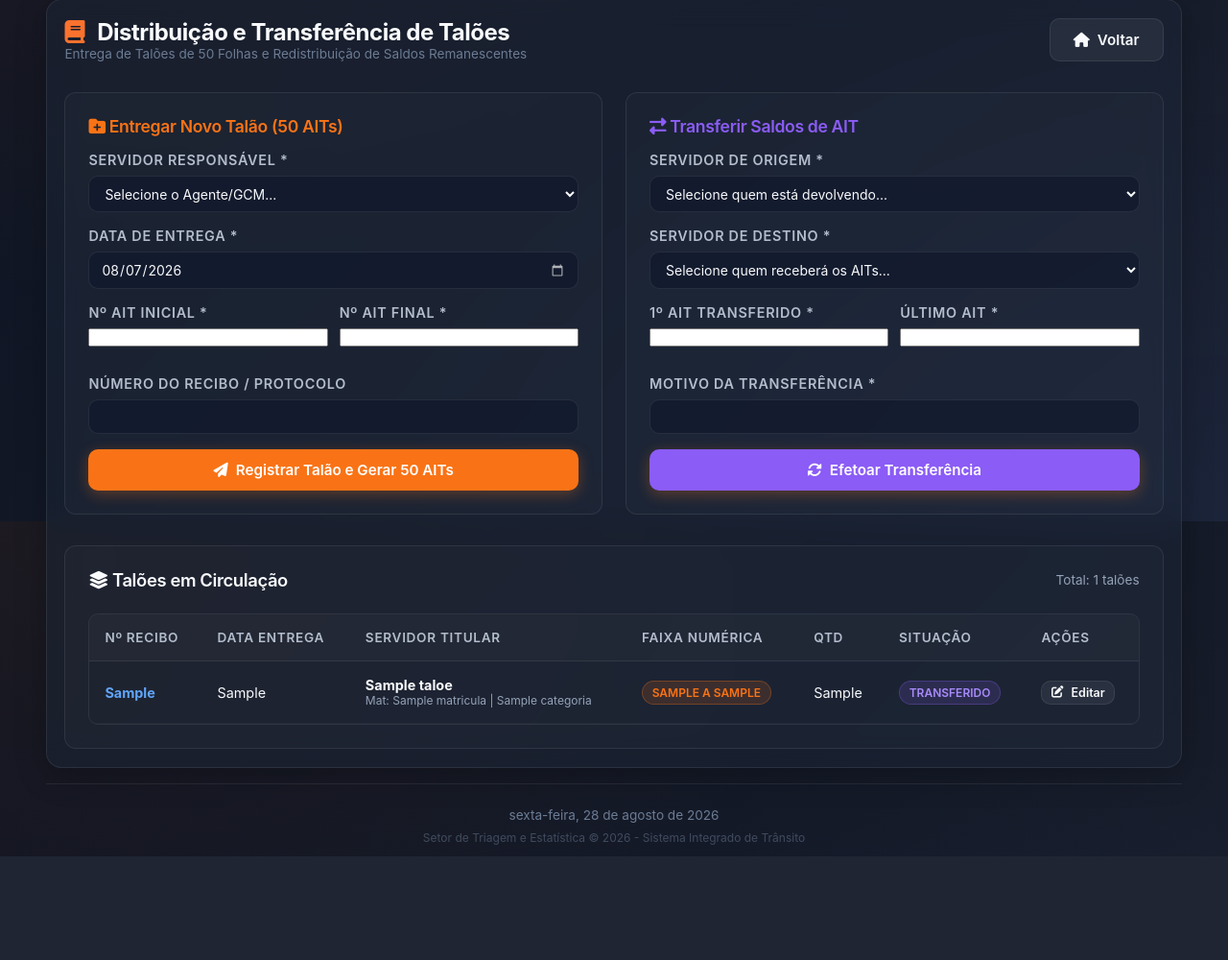
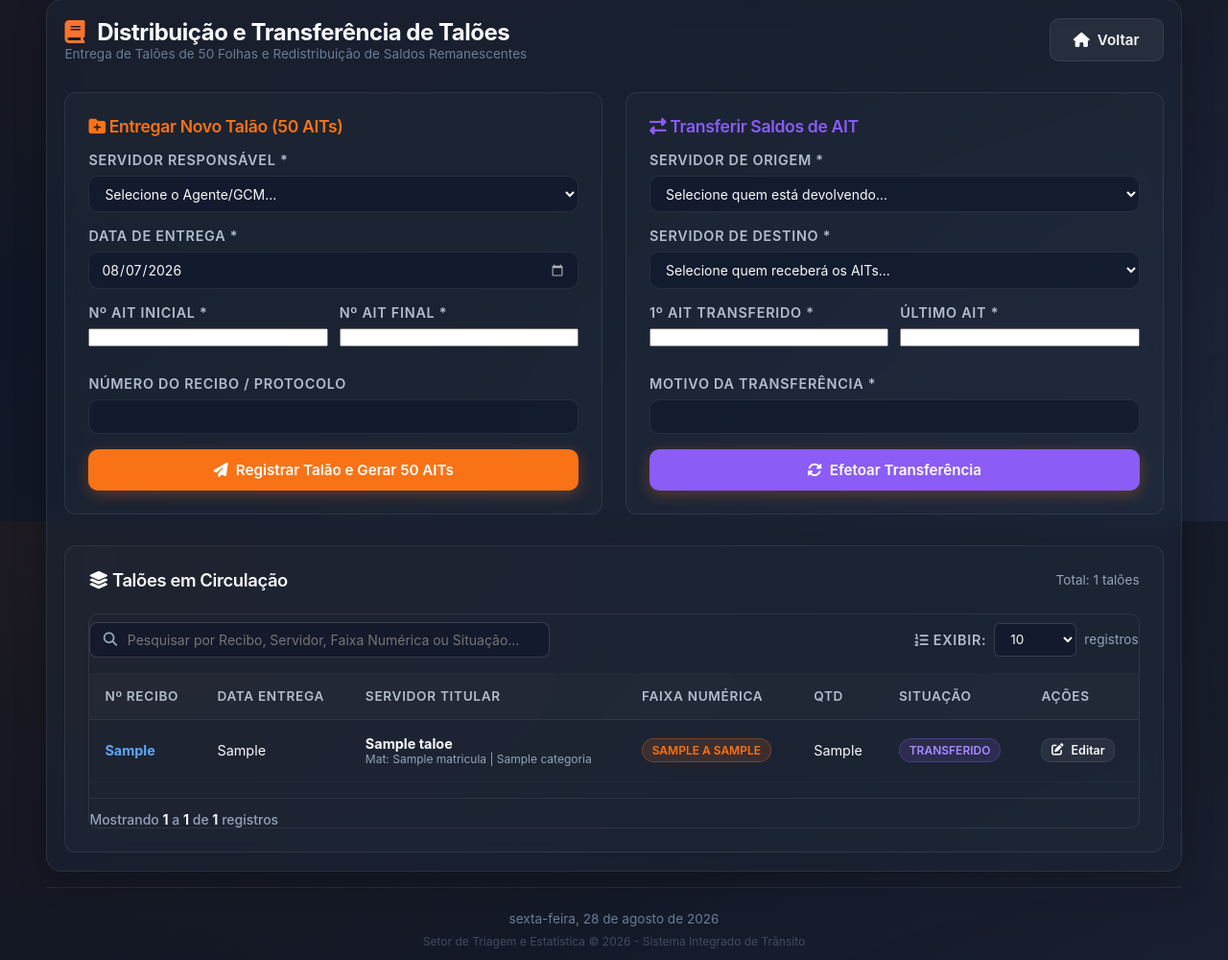
Before and after one commit to wMyster/Triagem-AITs, a Flask app: template templates/taloes.html in a window 1280 px wide. Shown: the part 257-1257 px from the top of the page at 96% size. Before the commit the page ends 1149 px from the top, so only its background shows below. Run offline with Flask 3, Linux system fonts and the light colour scheme; the template is opened without the code that fills it: most values are stand-ins (such as "Sample title", 1, 10 or a date in 2020).

Commit message:
v4.4: Padronizacao completa da amostragem e paginacao de dados (estilo SESMOB V2) com busca rapida instantanea, seletor de registros por pagina e rodape informativo em todos os modulos

```diff
--- a/static/css/style.css
+++ b/static/css/style.css
@@ -770,3 +770,150 @@ select option {
         font-size: 0.875rem;
     }
 }
+
+/* ==========================================
+   DataTable Toolbar & Paginação Padronizada (Estilo SESMOB V2)
+   ========================================== */
+.datatable-wrapper {
+    width: 100%;
+    margin-top: 0.5rem;
+}
+
+.datatable-toolbar {
+    display: flex;
+    justify-content: space-between;
+    align-items: center;
+    gap: 1rem;
+    margin-bottom: 1rem;
+    flex-wrap: wrap;
+}
+
+.datatable-search {
+    position: relative;
+    flex: 1;
+    min-width: 250px;
+    max-width: 480px;
+}
+
+.datatable-search i {
+    position: absolute;
+    left: 0.9rem;
+    top: 50%;
+    transform: translateY(-50%);
+    color: #94a3b8;
+    pointer-events: none;
+    font-size: 0.9rem;
+}
+
+.datatable-search input {
+    width: 100%;
+    padding: 0.55rem 1rem 0.55rem 2.4rem;
+    background: rgba(15, 23, 42, 0.6);
+    border: 1px solid rgba(255, 255, 255, 0.15);
+    border-radius: 0.5rem;
+    color: #f8fafc;
+    font-size: 0.875rem;
+    transition: all 0.2s ease;
+}
+
+.datatable-search input:focus {
+    outline: none;
+    border-color: #3b82f6;
+    box-shadow: 0 0 0 3px rgba(59, 130, 246, 0.15);
+    background: rgba(15, 23, 42, 0.85);
+}
+
+.datatable-perpage {
+    display: flex;
+    align-items: center;
+    gap: 0.5rem;
+    color: #94a3b8;
+    font-size: 0.85rem;
+}
+
+.datatable-perpage select {
+    padding: 0.45rem 0.75rem;
+    background: rgba(15, 23, 42, 0.6);
+    border: 1px solid rgba(255, 255, 255, 0.15);
+    border-radius: 0.375rem;
+    color: #f8fafc;
+    font-size: 0.85rem;
+    cursor: pointer;
+    outline: none;
+}
+
+.datatable-perpage select:focus {
+    border-color: #3b82f6;
+}
+
+.datatable-footer {
+    display: flex;
+    justify-content: space-between;
+    align-items: center;
+    margin-top: 1rem;
+    padding-top: 0.85rem;
+    border-top: 1px solid rgba(255, 255, 255, 0.08);
+    flex-wrap: wrap;
+    gap: 1rem;
+}
+
+.datatable-info {
+    color: #94a3b8;
+    font-size: 0.875rem;
+    font-weight: 500;
+}
+
+.datatable-info strong {
+    color: #f1f5f9;
+}
+
+.datatable-pagination {
+    display: flex;
+    align-items: center;
+    gap: 0.35rem;
+    user-select: none;
+}
+
+.page-btn {
+    padding: 0.4rem 0.75rem;
+    border-radius: 0.375rem;
+    background: rgba(30, 41, 59, 0.7);
+    border: 1px solid rgba(255, 255, 255, 0.12);
+    color: #cbd5e1;
+    font-size: 0.85rem;
+    font-weight: 500;
+    cursor: pointer;
+    transition: all 0.2s ease;
+    display: inline-flex;
+    align-items: center;
+    justify-content: center;
+    min-width: 2.2rem;
+    height: 2.2rem;
+}
+
+.page-btn:hover:not(:disabled) {
+    background: rgba(59, 130, 246, 0.2);
+    border-color: #3b82f6;
+    color: #60a5fa;
+}
+
+.page-btn.active {
+    background: #3b82f6;
+    border-color: #3b82f6;
+    color: #ffffff;
+    font-weight: 700;
+    box-shadow: 0 0 10px rgba(59, 130, 246, 0.4);
+}
+
+.page-btn:disabled {
+    opacity: 0.35;
+    cursor: not-allowed;
+    background: rgba(15, 23, 42, 0.4);
+    border-color: rgba(255, 255, 255, 0.05);
+}
+
+.page-ellipsis {
+    color: #64748b;
+    padding: 0 0.35rem;
+    font-size: 0.85rem;
+}
--- /dev/null
+++ b/static/js/table_paginator.js
@@ -0,0 +1,290 @@
+/**
+ * DataTablePaginator - Componente Reutilizável de Paginação e Filtragem Rápida
+ * Estilo Padronizado SESMOB V2 / Triagem AIT
+ */
+class DataTablePaginator {
+    constructor(tableSelector, options = {}) {
+        this.table = typeof tableSelector === 'string' ? document.querySelector(tableSelector) : tableSelector;
+        if (!this.table) return;
+
+        this.options = Object.assign({
+            pageSize: 10,
+            pageSizeOptions: [10, 25, 50, 100, -1],
+            searchPlaceholder: 'Pesquisar por qualquer informação...',
+            searchEnabled: true,
+            perPageEnabled: true
+        }, options);
+
+        this.currentPage = 1;
+        this.pageSize = this.options.pageSize;
+        this.searchQuery = '';
+
+        this.init();
+    }
+
+    init() {
+        this.tbody = this.table.querySelector('tbody');
+        if (!this.tbody) return;
+
+        this.allRows = Array.from(this.tbody.querySelectorAll('tr')).filter(tr => {
+            if (tr.classList.contains('no-paginate') || tr.classList.contains('datatable-no-results')) return false;
+            const singleTd = tr.querySelector('td[colspan]');
+            if (singleTd && tr.children.length === 1) {
+                tr.classList.add('no-paginate');
+                return false;
+            }
+            return true;
+        });
+        this.filteredRows = [...this.allRows];
+
+        // Cria container wrapper se não existir
+        if (!this.table.parentElement.classList.contains('datatable-wrapper')) {
+            const wrapper = document.createElement('div');
+            wrapper.className = 'datatable-wrapper';
+            this.table.parentNode.insertBefore(wrapper, this.table);
+            wrapper.appendChild(this.table);
+            this.wrapper = wrapper;
+        } else {
+            this.wrapper = this.table.parentElement;
+        }
+
+        this.renderToolbar();
+        this.renderFooter();
+        this.update();
+    }
+
+    renderToolbar() {
+        // Remove toolbar anterior se houver
+        const oldToolbar = this.wrapper.querySelector('.datatable-toolbar');
+        if (oldToolbar) oldToolbar.remove();
+
+        const toolbar = document.createElement('div');
+        toolbar.className = 'datatable-toolbar';
+
+        // Campo de Pesquisa
+        if (this.options.searchEnabled) {
+            const searchDiv = document.createElement('div');
+            searchDiv.className = 'datatable-search';
+            searchDiv.innerHTML = `
+                <i class="fa-solid fa-magnifying-glass"></i>
+                <input type="text" placeholder="${this.options.searchPlaceholder}" autocomplete="off">
+            `;
+            const input = searchDiv.querySelector('input');
+            input.addEventListener('input', (e) => {
+                this.searchQuery = e.target.value.trim().toLowerCase();
+                this.currentPage = 1;
+                this.filter();
+            });
+            toolbar.appendChild(searchDiv);
+        }
+
+        // Seletor de Registros por Página
+        if (this.options.perPageEnabled) {
+            const perPageDiv = document.createElement('div');
+            perPageDiv.className = 'datatable-perpage';
+            let optionsHtml = this.options.pageSizeOptions.map(opt => {
+                const label = opt === -1 ? 'Todos' : opt;
+                return `<option value="${opt}" ${opt === this.pageSize ? 'selected' : ''}>${label}</option>`;
+            }).join('');
+
+            perPageDiv.innerHTML = `
+                <label><i class="fa-solid fa-list-ol"></i> Exibir:</label>
+                <select>${optionsHtml}</select>
+                <span>registros</span>
+            `;
+
+            const select = perPageDiv.querySelector('select');
+            select.addEventListener('change', (e) => {
+                this.pageSize = parseInt(e.target.value, 10);
+                this.currentPage = 1;
+                this.update();
+            });
+            toolbar.appendChild(perPageDiv);
+        }
+
+        this.wrapper.insertBefore(toolbar, this.table);
+    }
+
+    renderFooter() {
+        // Remove footer anterior se houver
+        const oldFooter = this.wrapper.querySelector('.datatable-footer');
+        if (oldFooter) oldFooter.remove();
+
+        const footer = document.createElement('div');
+        footer.className = 'datatable-footer';
+        footer.innerHTML = `
+            <div class="datatable-info"></div>
+            <div class="datatable-pagination"></div>
+        `;
+
+        this.wrapper.appendChild(footer);
+        this.infoEl = footer.querySelector('.datatable-info');
+        this.paginationEl = footer.querySelector('.datatable-pagination');
+    }
+
+    filter() {
+        if (!this.searchQuery) {
+            this.filteredRows = [...this.allRows];
+        } else {
+            this.filteredRows = this.allRows.filter(row => {
+                const text = row.innerText.toLowerCase();
+                return text.includes(this.searchQuery);
+            });
+        }
+        this.update();
+    }
+
+    update() {
+        const total = this.allRows.length;
+        const filteredTotal = this.filteredRows.length;
+        const effectivePageSize = this.pageSize === -1 ? filteredTotal : this.pageSize;
+        const totalPages = effectivePageSize > 0 ? Math.ceil(filteredTotal / effectivePageSize) : 1;
+
+        if (this.currentPage > totalPages) {
+            this.currentPage = totalPages || 1;
+        }
+
+        const startIndex = (this.currentPage - 1) * effectivePageSize;
+        const endIndex = this.pageSize === -1 ? filteredTotal : Math.min(startIndex + effectivePageSize, filteredTotal);
+
+        // Oculta todas as linhas e exibe apenas as da página atual
+        this.allRows.forEach(row => row.style.display = 'none');
+
+        if (filteredTotal === 0) {
+            let noRow = this.tbody.querySelector('.datatable-no-results');
+            if (!noRow) {
+                noRow = document.createElement('tr');
+                noRow.className = 'datatable-no-results no-paginate';
+                const colCount = this.table.querySelectorAll('thead th').length || 8;
+                noRow.innerHTML = `<td colspan="${colCount}" style="text-align: center; padding: 2rem; color: #94a3b8;"><i class="fa-solid fa-inbox" style="font-size: 1.8rem; margin-bottom: 0.5rem; display: block; color: #64748b;"></i>Nenhum registro correspondente encontrado.</td>`;
+                this.tbody.appendChild(noRow);
+            }
+            noRow.style.display = '';
+        } else {
+            const noRow = this.tbody.querySelector('.datatable-no-results');
+            if (noRow) noRow.style.display = 'none';
+
+            for (let i = startIndex; i < endIndex; i++) {
+                if (this.filteredRows[i]) {
+                    this.filteredRows[i].style.display = '';
+                }
+            }
+        }
+
+        // Atualiza Informações do Rodapé
+        if (this.infoEl) {
+            if (filteredTotal === 0) {
+                this.infoEl.innerHTML = `Mostrando <strong>0</strong> registros (total: <strong>${total}</strong>)`;
+            } else if (filteredTotal === total) {
+                this.infoEl.innerHTML = `Mostrando <strong>${startIndex + 1}</strong> a <strong>${endIndex}</strong> de <strong>${total}</strong> registros`;
+            } else {
+                this.infoEl.innerHTML = `Mostrando <strong>${startIndex + 1}</strong> a <strong>${endIndex}</strong> de <strong>${filteredTotal}</strong> registros filtrados (total: <strong>${total}</strong>)`;
+            }
+        }
+
+        // Atualiza Botões de Paginação
+        this.renderPaginationButtons(totalPages);
+    }
+
+    renderPaginationButtons(totalPages) {
+        if (!this.paginationEl) return;
+        this.paginationEl.innerHTML = '';
+
+        if (totalPages <= 1) return;
+
+        // Botão Anterior
+        const prevBtn = document.createElement('button');
+        prevBtn.type = 'button';
+        prevBtn.className = 'page-btn';
+        prevBtn.innerHTML = '<i class="fa-solid fa-chevron-left"></i> Anterior';
+        prevBtn.disabled = this.currentPage === 1;
+        prevBtn.addEventListener('click', () => {
+            if (this.currentPage > 1) {
+                this.currentPage--;
+                this.update();
+            }
+        });
+        this.paginationEl.appendChild(prevBtn);
+
+        // Gera números de página com elipses se necessário
+        const maxVisible = 5;
+        let startPage = Math.max(1, this.currentPage - 2);
+        let endPage = Math.min(totalPages, startPage + maxVisible - 1);
+
+        if (endPage - startPage < maxVisible - 1) {
+            startPage = Math.max(1, endPage - maxVisible + 1);
+        }
+
+        if (startPage > 1) {
+            this.addPageNumberBtn(1);
+            if (startPage > 2) {
+                const el = document.createElement('span');
+                el.className = 'page-ellipsis';
+                el.textContent = '...';
+                this.paginationEl.appendChild(el);
+            }
+        }
+
+        for (let p = startPage; p <= endPage; p++) {
+            this.addPageNumberBtn(p);
+        }
+
+        if (endPage < totalPages) {
+            if (endPage < totalPages - 1) {
+                const el = document.createElement('span');
+                el.className = 'page-ellipsis';
+                el.textContent = '...';
+                this.paginationEl.appendChild(el);
+            }
+            this.addPageNumberBtn(totalPages);
+        }
+
+        // Botão Próximo
+        const nextBtn = document.createElement('button');
+        nextBtn.type = 'button';
+        nextBtn.className = 'page-btn';
+        nextBtn.innerHTML = 'Próximo <i class="fa-solid fa-chevron-right"></i>';
+        nextBtn.disabled = this.currentPage === totalPages;
+        nextBtn.addEventListener('click', () => {
+            if (this.currentPage < totalPages) {
+                this.currentPage++;
+                this.update();
+            }
+        });
+        this.paginationEl.appendChild(nextBtn);
+    }
+
+    addPageNumberBtn(pageNum) {
+        const btn = document.createElement('button');
+        btn.type = 'button';
+        btn.className = 'page-btn' + (pageNum === this.currentPage ? ' active' : '');
+        btn.textContent = pageNum;
+        btn.addEventListener('click', () => {
+            this.currentPage = pageNum;
+            this.update();
+        });
+        this.paginationEl.appendChild(btn);
+    }
+
+    refresh() {
+        this.allRows = Array.from(this.tbody.querySelectorAll('tr')).filter(tr => {
+            if (tr.classList.contains('no-paginate') || tr.classList.contains('datatable-no-results')) return false;
+            const singleTd = tr.querySelector('td[colspan]');
+            if (singleTd && tr.children.length === 1) {
+                tr.classList.add('no-paginate');
+                return false;
+            }
+            return true;
+        });
+        this.filter();
+    }
+}
+
+// Inicialização automática para tabelas com atributo data-paginate="true"
+document.addEventListener('DOMContentLoaded', function() {
+    document.querySelectorAll('table[data-paginate="true"]').forEach(tbl => {
+        const placeholder = tbl.dataset.searchPlaceholder || 'Pesquisar registros...';
+        const pageSize = parseInt(tbl.dataset.pageSize || '10', 10);
+        new DataTablePaginator(tbl, { searchPlaceholder: placeholder, pageSize: pageSize });
+    });
+});
--- a/templates/agentes.html
+++ b/templates/agentes.html
@@ -47,7 +47,7 @@
 
     <!-- List of Agentes/GCMs -->
     <h3 style="color: #ffffff; font-size: 1.1rem; margin-bottom: 1rem;"><i class="fa-solid fa-list"></i> Servidores Cadastrados</h3>
-    <table class="data-table">
+    <table class="data-table" data-paginate="true" data-search-placeholder="Pesquisar por Nome, Matrícula, Categoria ou Unidade..." data-page-size="10">
         <thead>
             <tr>
                 <th>ID</th>
--- a/templates/auditoria.html
+++ b/templates/auditoria.html
@@ -64,7 +64,7 @@
 
     <!-- Logs Table -->
     <div class="table-container">
-        <table>
+        <table data-paginate="true" data-search-placeholder="Pesquisar logs por Usuário, IP, Ação, Tabela ou Justificativa..." data-page-size="10">
             <thead>
                 <tr>
                     <th style="width: 60px;">ID</th>
--- a/templates/consultas.html
+++ b/templates/consultas.html
@@ -367,7 +367,7 @@
                     <i class="fa-solid fa-list-ul"></i> Lista de Ocorrências Relacionadas
                 </h4>
                 <div class="table-container" style="margin-top: 0;">
-                    <table>
+                    <table data-paginate="true" data-search-placeholder="Pesquisar por Código, Nº AIT, Placa, Agente ou Observação..." data-page-size="10">
                         <thead>
                             <tr>
                                 <th>Código</th>
--- a/templates/dct_conferencia.html
+++ b/templates/dct_conferencia.html
@@ -84,7 +84,7 @@
         </div>
 
         <div class="table-container">
-            <table>
+            <table data-paginate="true" data-search-placeholder="Pesquisar por Código, Nº AIT, Placa, Agente ou Status..." data-page-size="10">
                 <thead>
                     <tr>
                         <th style="width: 45px; text-align: center;">
--- a/templates/faltantes.html
+++ b/templates/faltantes.html
@@ -68,7 +68,7 @@
     </form>
 
     <!-- Faltantes Table -->
-    <table class="data-table">
+    <table class="data-table" data-paginate="true" data-search-placeholder="Pesquisar por Nº AIT, Servidor, Matrícula ou Talão..." data-page-size="10">
         <thead>
             <tr>
                 <th>Número AIT</th>
--- a/templates/layout.html
+++ b/templates/layout.html
@@ -659,6 +659,7 @@
         </div>
     </div>
 
+    <script src="{{ url_for('static', filename='js/table_paginator.js') }}"></script>
     {% block scripts %}{% endblock %}
 </body>
 </html>
--- a/templates/taloes.html
+++ b/templates/taloes.html
@@ -100,7 +100,7 @@
         </div>
 
         <div class="table-container">
-            <table>
+            <table data-paginate="true" data-search-placeholder="Pesquisar por Recibo, Servidor, Faixa Numérica ou Situação..." data-page-size="10">
                 <thead>
                     <tr>
                         <th>Nº Recibo</th>
--- a/templates/usuarios.html
+++ b/templates/usuarios.html
@@ -56,7 +56,7 @@
 
     <!-- Users List -->
     <h3 style="color: #ffffff; font-size: 1.1rem; margin-bottom: 1rem;"><i class="fa-solid fa-users"></i> Usuários Cadastrados</h3>
-    <table class="data-table">
+    <table class="data-table" data-paginate="true" data-search-placeholder="Pesquisar por Usuário, Nome Completo ou Setor..." data-page-size="10">
         <thead>
             <tr>
                 <th>ID</th>
```
